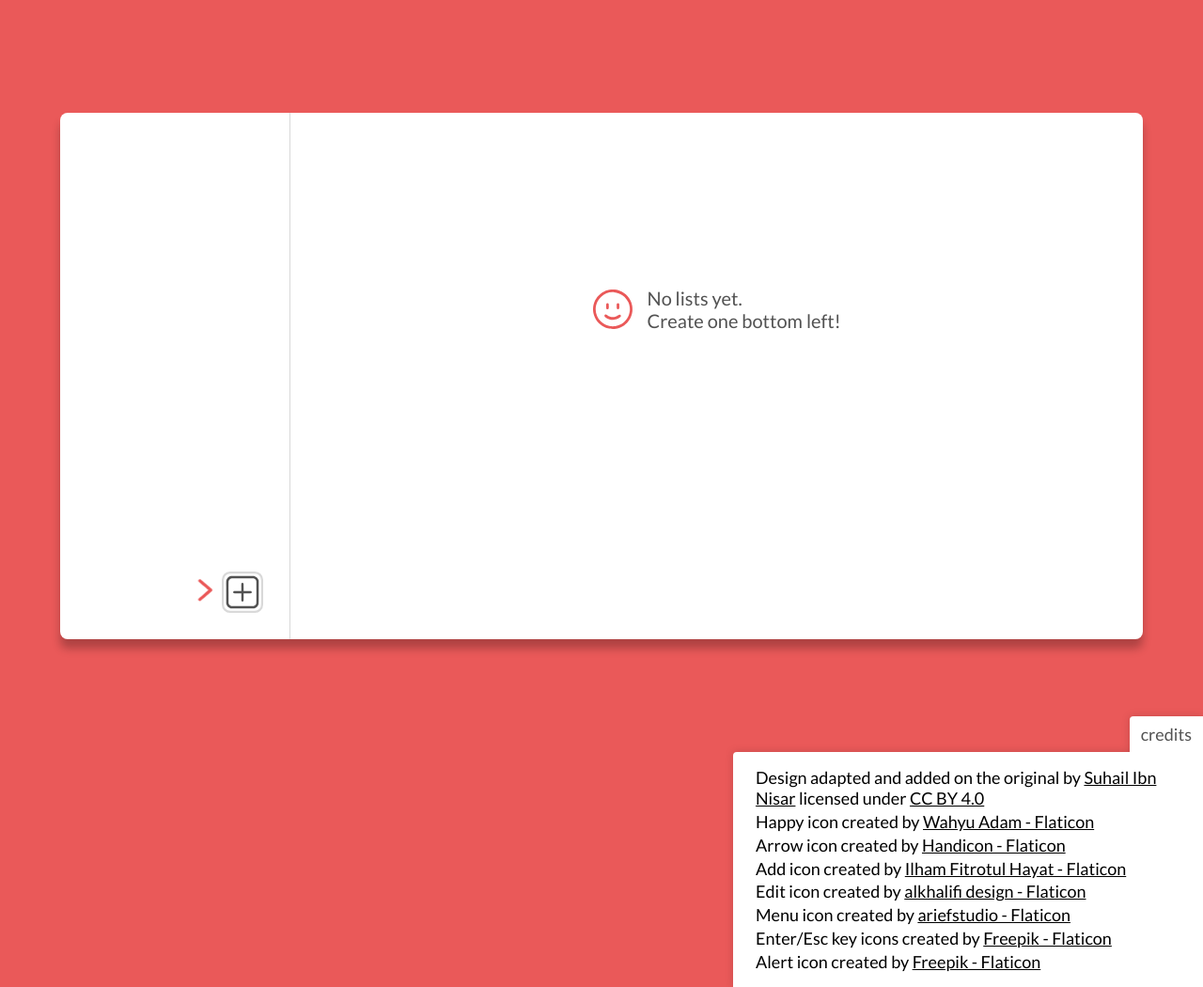
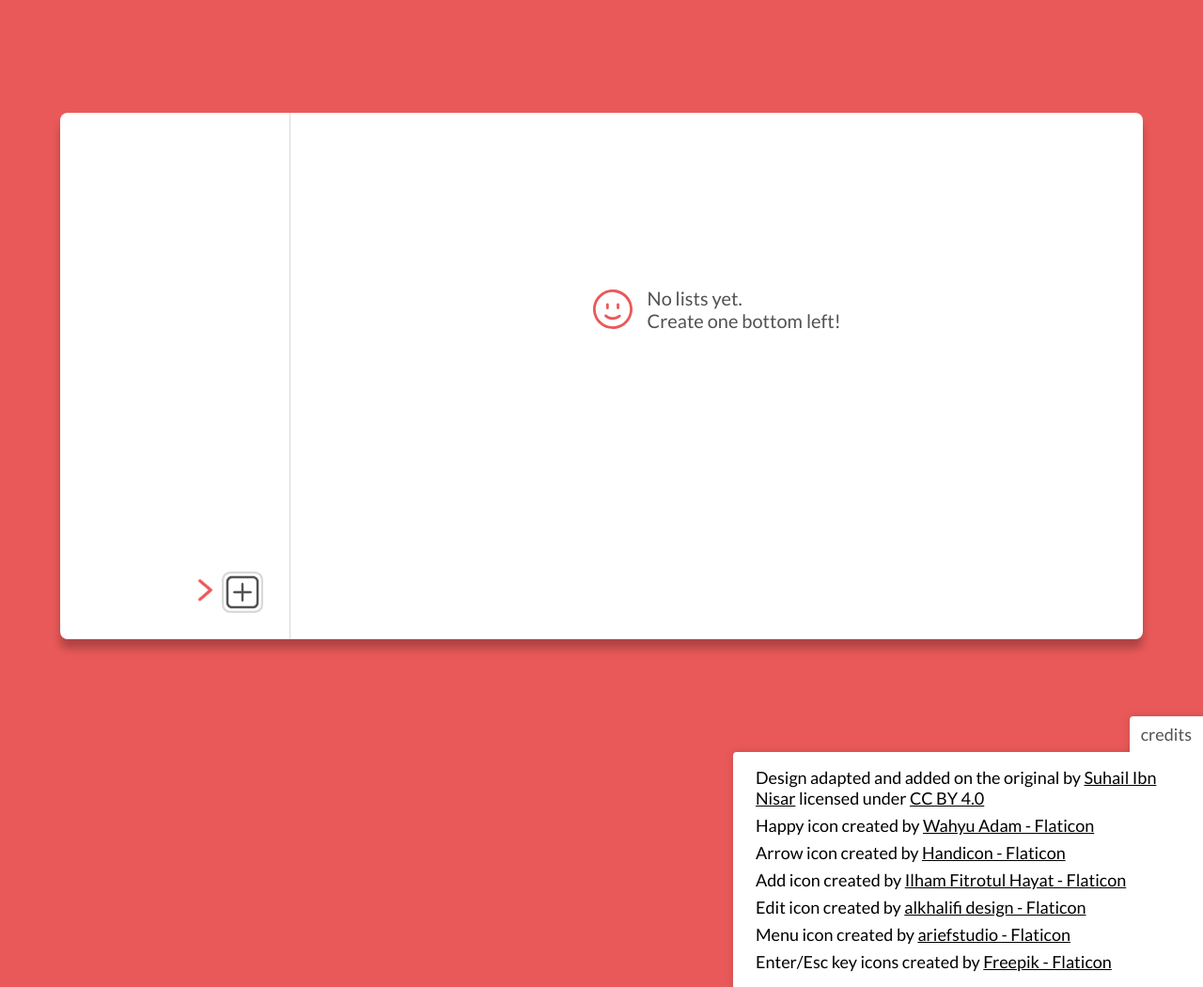
Before and after one commit to mizgaionutalexandru/tasky, a website built with Parcel: page src/index.html in a window 1280 px wide. Shown: the whole page at 94% size. Built offline with nearby package versions, Linux system fonts and the light colour scheme; files whose address does not match are found by name.

Commit message:
credits update

```diff
--- a/src/index.html
+++ b/src/index.html
@@ -151,18 +151,6 @@
             Freepik - Flaticon
           </a>
         </li>
-        <li class="credits__info__instance">
-          Alert icon created by
-          <a
-            tabindex="-1"
-            href="https://www.flaticon.com/free-icons/alert"
-            title="alert icons"
-            target="_blank"
-            class="credits-link"
-          >
-            Freepik - Flaticon
-          </a>
-        </li>
       </ul>
     </footer>
   </body>
```
